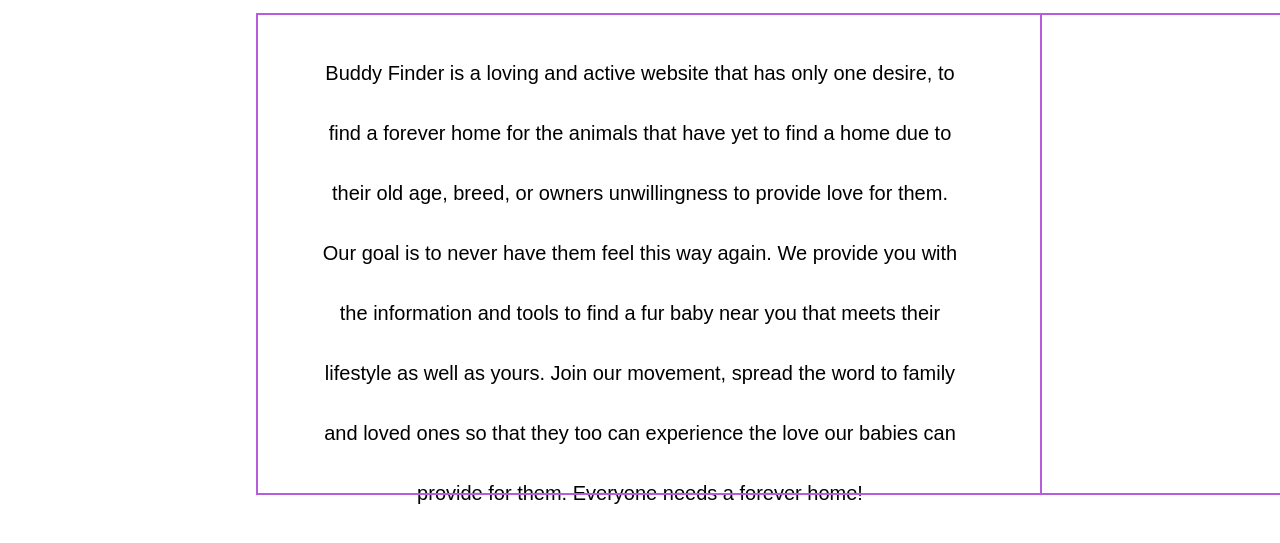
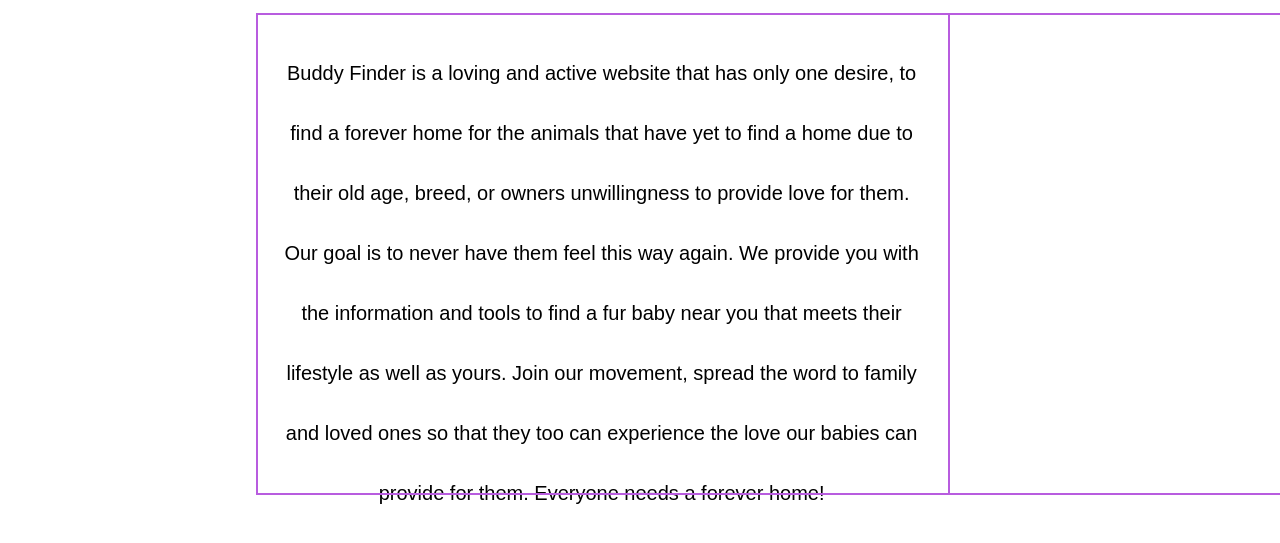
Before and after one commit to Dcr12588/Buddy-Finder-final-project, a website: page client/aboutUs.html in a window 1280 px wide. Shown: the part 187-730 px from the top of the page. Drawn offline with Linux system fonts and the light colour scheme.

Commit message:
CAPSTONE

```diff
--- a/client/style.css
+++ b/client/style.css
@@ -118,7 +118,7 @@
     justify-content: center;
     position: absolute;
     top: 230px;
-    left: 25%;
+    left: 22%;
 }
 
 .submitButton {
@@ -164,7 +164,7 @@
     background-color:  rgb(184, 92, 223);
     position: absolute;
     top: 200px;
-    right: 18.6%;
+    right: 25.8%;
 }
 
 .line5 {
```
